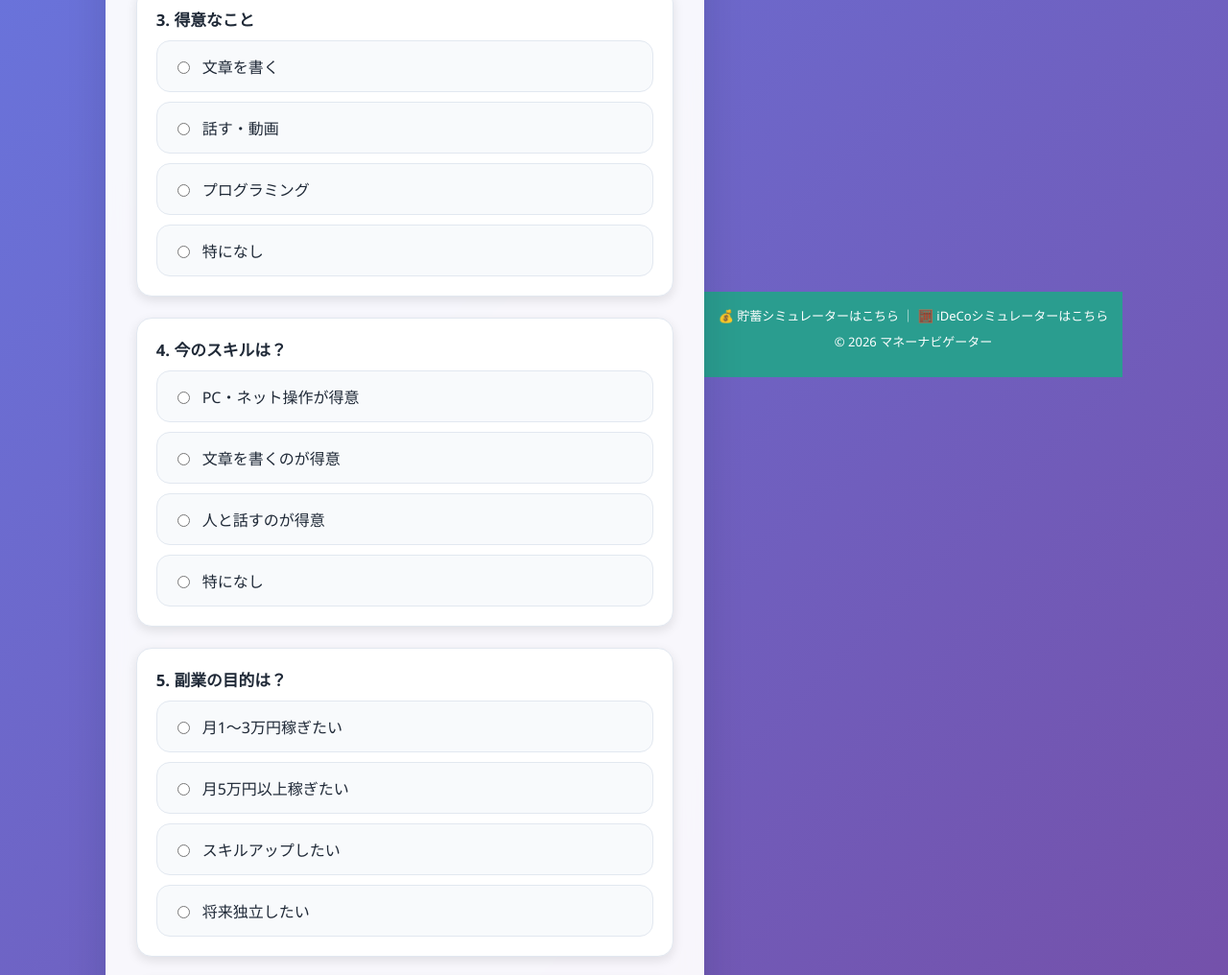
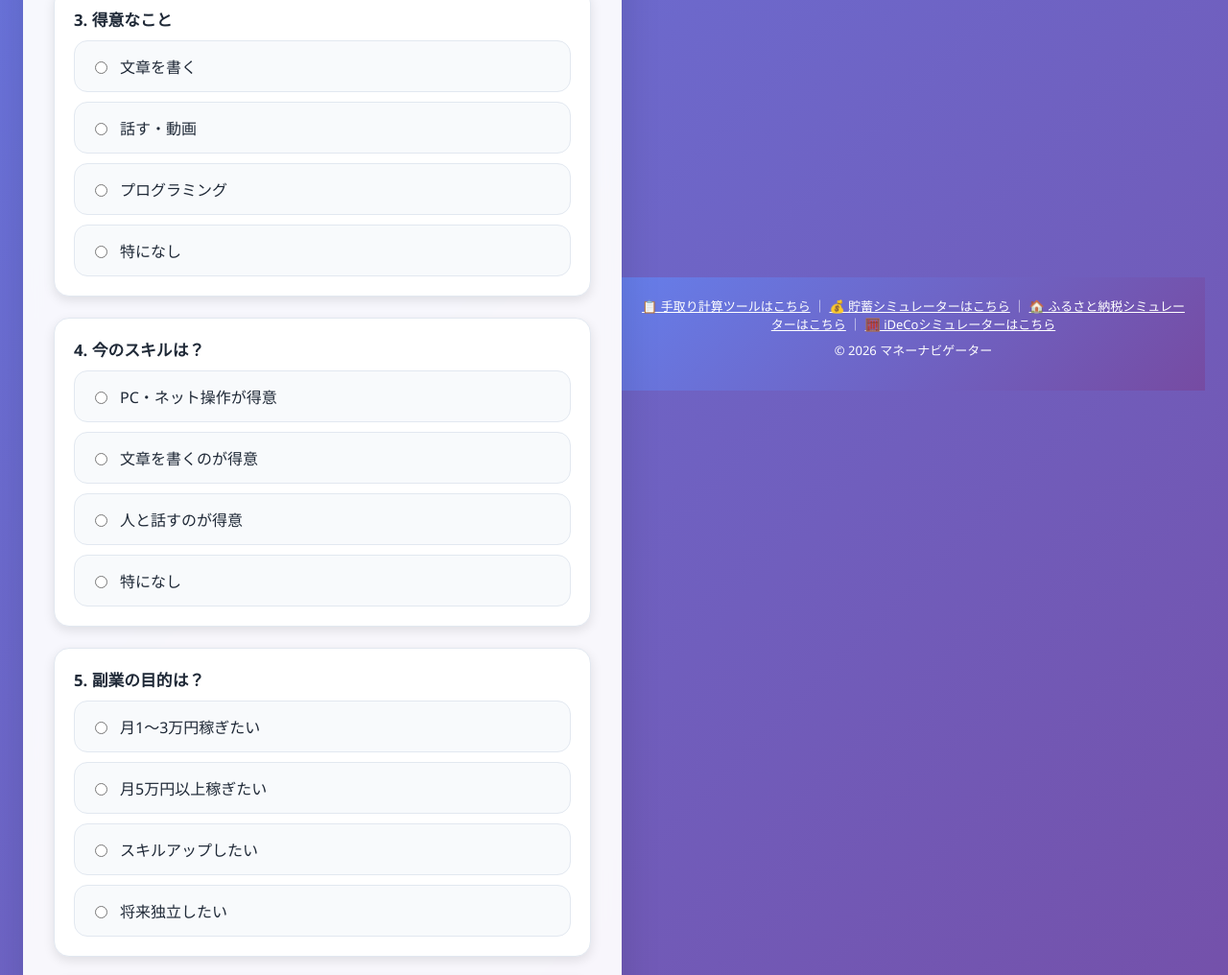
Before and after one commit to grimalowe-create/sidejob-app, a plain HTML site: page index.html in a window 1280 px wide. Shown: the part 763-1779 px from the top of the page at 96% size. Drawn offline with Linux system fonts and the light colour scheme.

Commit message:
Update footer with gradient style and add all simulator links

```diff
--- a/index.html
+++ b/index.html
@@ -225,11 +225,15 @@
 
   <script src="script.js"></script>
 
-  <footer style="background: #2A9D8F; color: white; text-align: center; padding: 15px; margin-top: 40px; font-size: 13px;">
-    <a href="https://chochiku-sim.vercel.app/" target="_blank" rel="noopener" style="color: white; text-decoration: none;">💰 貯蓄シミュレーターはこちら</a>
+<footer style="background: linear-gradient(135deg, #667eea 0%, #764ba2 100%); color: white; text-align: center; padding: 20px 15px; margin-top: 40px; font-size: 13px; width: 100%; box-sizing: border-box;">
+    <a href="https://tedori-calc-ten.vercel.app/" target="_blank" rel="noopener" style="color: white;">📋 手取り計算ツールはこちら</a>
     ｜
-    <a href="https://ideco-sim-kappa.vercel.app/" target="_blank" rel="noopener" style="color: white; text-decoration: none;">🧮 iDeCoシミュレーターはこちら</a>
+    <a href="https://chochiku-sim.vercel.app/" target="_blank" rel="noopener" style="color: white;">💰 貯蓄シミュレーターはこちら</a>
+    ｜
+    <a href="https://furusato-app-nu.vercel.app/" target="_blank" rel="noopener" style="color: white;">🏠 ふるさと納税シミュレーターはこちら</a>
+    ｜
+    <a href="https://ideco-sim-kappa.vercel.app/" target="_blank" rel="noopener" style="color: white;">🧮 iDeCoシミュレーターはこちら</a>
     <p style="margin-top: 8px;">© 2026 マネーナビゲーター</p>
-  </footer>
+</footer>
 </body>
 </html>
```
